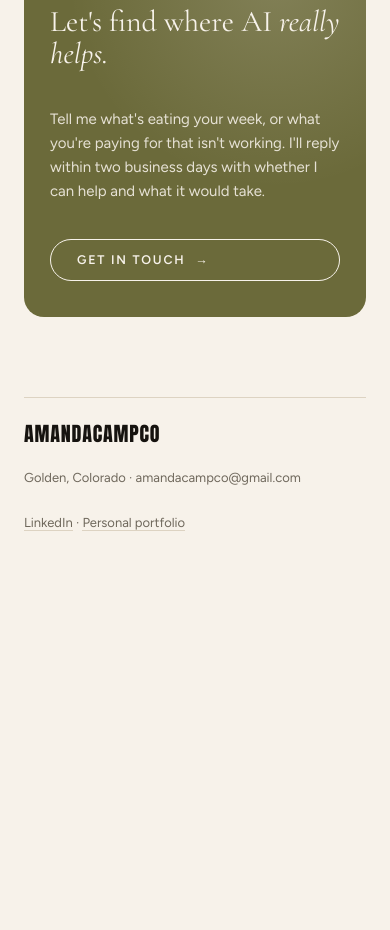
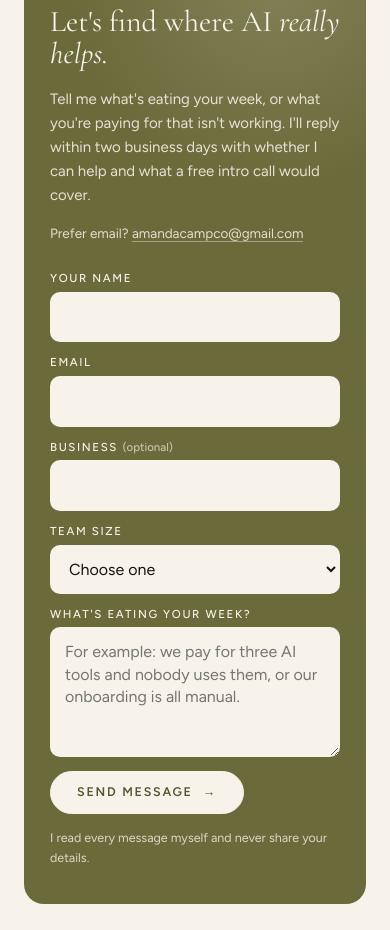
Before and after one commit to amandacampco-cyber/amandacampco-site, a plain HTML site: page index.html in a window 390 px wide. Shown: the part 8334-9264 px from the top of the page. Before the commit the page ends 8916 px from the top, so only its background shows below. Drawn offline with nearby package versions, Linux system fonts and the light colour scheme.

Commit message:
Add contact form (Netlify Forms) with spam honeypot and success state
Co-Authored-By: Claude Sonnet 5.5 <noreply@anthropic.com>
Claude-Session: https://claude.ai/code/session_01TxDQ5tbqFTgcZPUTo5LeMo

```diff
--- a/index.html
+++ b/index.html
@@ -189,6 +189,30 @@ footer a{text-decoration:none;border-bottom:1px solid var(--line);transition:bor
 .ai .stage{margin-top:56px}
 .ai .agents{margin-top:44px}
 
+/* ---------- contact form ---------- */
+.cta-band{grid-template-columns:1fr 1.15fr;align-items:start;gap:48px}
+.cta-band .copy p{margin-top:16px;max-width:38ch}
+.cta-band .alt{margin-top:22px;font-size:13.5px;opacity:.85}
+.cta-band .alt a{border-bottom:1px solid rgba(247,242,234,.5);text-decoration:none}
+.cform{display:grid;gap:14px;position:relative;z-index:1}
+.cform .row2{display:grid;grid-template-columns:1fr 1fr;gap:14px}
+.cform label{display:grid;gap:6px;font:500 11.5px/1.2 var(--sans);letter-spacing:.14em;text-transform:uppercase}
+.cform label span em{font-style:normal;opacity:.65;text-transform:none;letter-spacing:0}
+.cform input,.cform select,.cform textarea{width:100%;font:400 16px/1.4 var(--sans);color:var(--ink);background:var(--paper);border:1px solid transparent;border-radius:10px;padding:13px 14px;transition:border-color .2s,box-shadow .2s}
+.cform textarea{min-height:130px;resize:vertical}
+.cform input:focus,.cform select:focus,.cform textarea:focus{outline:none;border-color:var(--ink);box-shadow:0 0 0 3px rgba(247,242,234,.35)}
+.cform .hp{position:absolute;left:-9999px;width:1px;height:1px;overflow:hidden}
+.cform button{justify-self:start;cursor:pointer;font-family:var(--sans);background:var(--paper);color:var(--olive-d);border-color:var(--paper)}
+.cform button:hover{background:transparent;color:var(--paper)}
+.cform button[disabled]{opacity:.6;cursor:progress}
+.cform .note{font-size:12.5px;opacity:.8}
+.cform .err{background:rgba(22,19,15,.28);border-radius:10px;padding:12px 14px;font-size:14px}
+.cform .err a{border-bottom:1px solid currentColor}
+.thanks{display:none;position:relative;z-index:1;padding:8px 0}
+.thanks h3{font:400 clamp(28px,3vw,38px)/1.1 var(--serif)}
+.thanks p{margin-top:12px;max-width:40ch;opacity:.9}
+.sent .cform{display:none}.sent .thanks{display:block}
+
 /* ---------- lightbox ---------- */
 dialog.lb{border:0;background:transparent;padding:0;max-width:min(1400px,94vw);max-height:92vh;overflow:visible}
 dialog.lb::backdrop{background:rgba(10,8,6,.88);backdrop-filter:blur(4px)}
@@ -219,7 +243,8 @@ dialog.lb button{all:unset;cursor:pointer;color:#fff;font:500 13px/1 var(--sans)
   .back{display:none}
   .nav ul{display:none}.nav .btn{margin-left:auto}
   .ai{padding:56px 0 64px;border-radius:20px}
-  .cta-band{padding:36px 26px}
+  .cta-band{padding:36px 26px;gap:28px}
+  .cform .row2{grid-template-columns:1fr}
 }
 @media(max-width:560px){.svc,.svc.four{grid-template-columns:1fr}.gal{grid-template-columns:1fr}.band b{font-size:36px}}
 @media(prefers-reduced-motion:reduce){
@@ -354,10 +379,36 @@ dialog.lb button{all:unset;cursor:pointer;color:#fff;font:500 13px/1 var(--sans)
 </section>
 
 <section id="contact" class="sect wrap">
-  <div class="cta-band rv rv-s">
-    <h2>Let's find where AI <em>really helps.</em></h2>
-    <p>Tell me what's eating your week, or what you're paying for that isn't working. I'll reply within two business days with whether I can help and what it would take.</p>
-    <a class="btn light" href="mailto:amandacampco@gmail.com?subject=Amanda%20Camp%20%26%20Co%20inquiry">Get in touch <i>→</i></a>
+  <div class="cta-band rv rv-s" id="cband">
+    <div class="copy">
+      <h2>Let's find where AI <em>really helps.</em></h2>
+      <p>Tell me what's eating your week, or what you're paying for that isn't working. I'll reply within two business days with whether I can help and what a free intro call would cover.</p>
+      <p class="alt">Prefer email? <a href="mailto:amandacampco@gmail.com?subject=Amanda%20Camp%20%26%20Co%20inquiry">amandacampco@gmail.com</a></p>
+    </div>
+    <div>
+      <form class="cform" name="contact" method="POST" action="/" data-netlify="true" netlify-honeypot="bot-field" id="cform">
+        <input type="hidden" name="form-name" value="contact">
+        <p class="hp" aria-hidden="true"><label>Don't fill this out: <input name="bot-field" tabindex="-1" autocomplete="off"></label></p>
+        <div class="row2">
+          <label>Your name<input type="text" name="name" autocomplete="name" required></label>
+          <label>Email<input type="email" name="email" autocomplete="email" required></label>
+        </div>
+        <div class="row2">
+          <label><span>Business <em>(optional)</em></span><input type="text" name="business" autocomplete="organization"></label>
+          <label>Team size
+            <select name="team_size"><option value="">Choose one</option><option>Just me</option><option>2 to 10</option><option>11 to 50</option><option>51 to 100</option><option>100+</option></select>
+          </label>
+        </div>
+        <label>What's eating your week?<textarea name="message" required placeholder="For example: we pay for three AI tools and nobody uses them, or our onboarding is all manual."></textarea></label>
+        <button type="submit" class="btn">Send message <i>→</i></button>
+        <p class="note">I read every message myself and never share your details.</p>
+        <div class="err" id="cerr" role="alert" hidden></div>
+      </form>
+      <div class="thanks" id="cthanks" role="status" tabindex="-1">
+        <h3>Thank you, got it.</h3>
+        <p>I'll reply within two business days with whether I can help and what the next step looks like.</p>
+      </div>
+    </div>
   </div>
 </section>
 </main>
@@ -416,6 +467,22 @@ dialog.lb button{all:unset;cursor:pointer;color:#fff;font:500 13px/1 var(--sans)
       else if(e.intersectionRatio<.2){v.pause()}})},{threshold:[0,.2,.6]}).observe(v);
   }
 
+  // contact form: send to Netlify Forms without leaving the page
+  var cf=document.getElementById('cform');
+  if(cf){cf.addEventListener('submit',function(e){
+    e.preventDefault();
+    var btn=cf.querySelector('button'),err=document.getElementById('cerr');err.hidden=true;
+    btn.disabled=true;var label=btn.innerHTML;btn.textContent='Sending…';
+    var body=new URLSearchParams(new FormData(cf)).toString();
+    fetch('/',{method:'POST',headers:{'Content-Type':'application/x-www-form-urlencoded'},body:body})
+      .then(function(r){if(!r.ok)throw new Error(r.status);
+        document.getElementById('cband').classList.add('sent');
+        var t=document.getElementById('cthanks');t.focus();})
+      .catch(function(){
+        err.innerHTML='That didn\'t send. Please email me directly at <a href="mailto:amandacampco@gmail.com">amandacampco@gmail.com</a>.';
+        err.hidden=false;btn.disabled=false;btn.innerHTML=label;});
+  })}
+
   // lightbox
   var lb=document.getElementById('lb'),lbi=document.getElementById('lbi'),lbc=document.getElementById('lbc');
   document.querySelectorAll('.gal button').forEach(function(b){b.addEventListener('click',function(){
```
Also changed, not shown: 1 other file.
